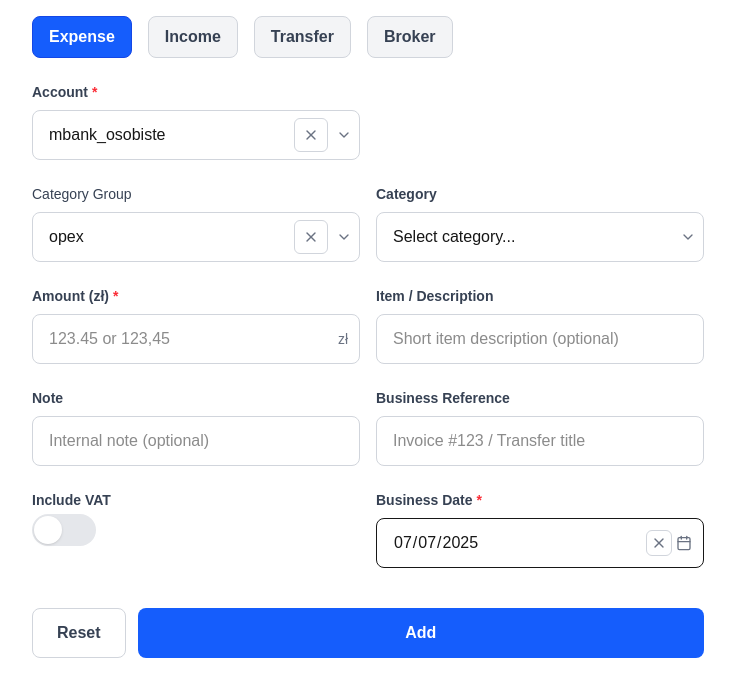
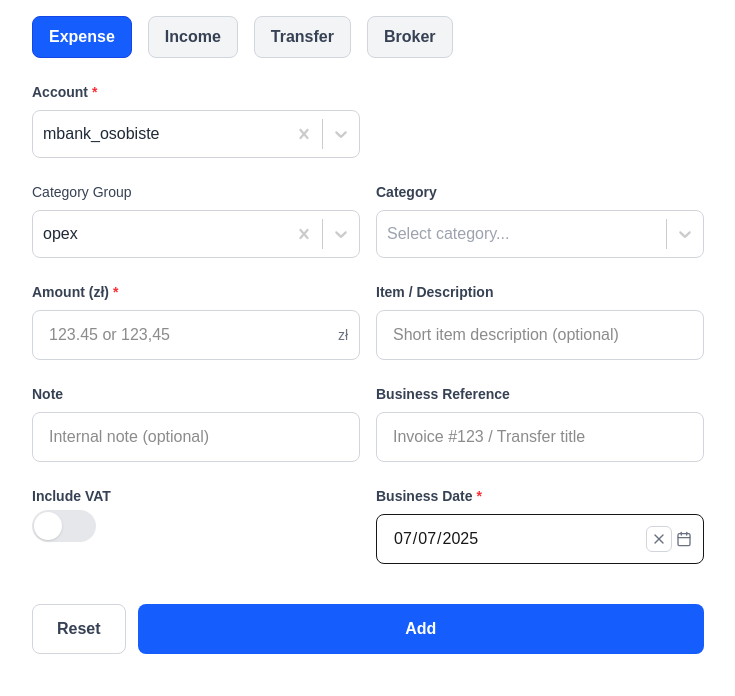
Before and after one commit to PawelJaronski/erp-front, a Next.js app: page / in a window 1280 px wide. Shown: the top 696 px of the page, without its empty margins (272-1007 px from the left). Built offline with nearby package versions, Linux system fonts and the light colour scheme.

Commit message:
React Select

```diff
--- a/src/app/globals.css
+++ b/src/app/globals.css
@@ -85,3 +85,51 @@ input[type="date"]::-webkit-calendar-picker-indicator {
   opacity: 0;
   display: none;
 }
+
+/* --------------------------------------------------
+   React Select – Custom styling
+   -------------------------------------------------- */
+
+.react-select-container .react-select__control {
+  min-height: 48px;
+  border-radius: 8px;
+  border: 1px solid #d1d5db;
+  transition: all 0.15s ease-in-out;
+}
+
+.react-select-container .react-select__control:hover {
+  border-color: #3b82f6;
+}
+
+.react-select-container .react-select__control--is-focused {
+  border-color: #3b82f6;
+  box-shadow: 0 0 0 1px #3b82f6;
+}
+
+.react-select-container .react-select__menu {
+  border-radius: 8px;
+  border: 1px solid #d1d5db;
+  box-shadow: 0 10px 15px -3px rgba(0, 0, 0, 0.1);
+}
+
+.react-select-container .react-select__option {
+  padding: 12px 16px;
+  cursor: pointer;
+}
+
+.react-select-container .react-select__option--is-focused {
+  background-color: #eff6ff;
+}
+
+.react-select-container .react-select__option--is-selected {
+  background-color: #3b82f6;
+  color: white;
+}
+
+.react-select-container .react-select__placeholder {
+  color: #9ca3af;
+}
+
+.react-select-container .react-select__single-value {
+  color: #1f2937;
+}
--- a/src/features/transactions/components/CategoryGroupSelect.tsx
+++ b/src/features/transactions/components/CategoryGroupSelect.tsx
@@ -1,6 +1,6 @@
 import React from 'react';
 import { categoryGroups } from '@/features/transactions/utils/staticData';
-import { ChevronDown, X } from 'lucide-react';
+import { ComboBox } from '@/shared/components/form/ComboBox';
 
 interface Props {
     value: string;
@@ -19,49 +19,31 @@ export const CategoryGroupSelect: React.FC<Props> = ({
     error,
     placeholder = 'Select category group'
 }) => {
+    const options = [
+        ...categoryGroups,
+        { value: 'other', label: 'Other' }
+    ];
+
     return (
         <div className="flex-1">
             <label className="block text-sm semibold text-gray-700 mb-2">
                 Category Group
             </label>
-            <div className="relative">
-                <select
+            <ComboBox
                 value={value}
-                    onChange={(e) => onChange(e.target.value)}
-                    className={`w-full appearance-none pr-20 px-4 py-3 cursor-pointer border rounded-lg focus:border-blue-500 focus:ring-0 focus:outline-none transition-colors ${
-                        error ? 'border-red-300 bg-red-50' : 'border-gray-300'
-                    }`}
-                >
-                    <option value="">{placeholder}</option>
-                    {categoryGroups.map((g) => (
-                        <option key={g.value} value={g.value}>
-                            {g.label}
-                        </option>
-                    ))}
-                    <option value="other">Other</option>
-                </select>
-                <ChevronDown className="pointer-events-none absolute right-2 top-1/2 -translate-y-1/2 w-4 h-4 text-gray-500" />
-                {value && (
-                    <button
-                        type="button"
-                        onClick={() => onChange('')}
-                        className="absolute right-8 top-1/2 -translate-y-1/2 p-2 cursor-pointer rounded-md border border-gray-300 bg-white hover:bg-gray-50 transition-colors"
-                        title="Clear category group"
-                    >
-                        <X className="w-4 h-4 text-gray-500" />
-                    </button>
-                )}
-                </div>
-                {value === 'other' && onCustomValueChange && (
+                onChange={onChange}
+                options={options}
+                error={error}
+                placeholder={placeholder}
+            />
+            {value === 'other' && (
                 <input
                     type="text"
                     value={customValue || ''}
                     onChange={(e) => onCustomValueChange(e.target.value)}
                     className="mt-2 w-full px-4 py-3 cursor-pointer border border-gray-300 rounded-lg focus:border-blue-500 focus:ring-0 focus:outline-none transition-colors"
+                    placeholder="Enter custom category group..."
                 />
-                )}
-                {error && (
-                    <p className="mt-1 text-sm text-red-600">{error}</p>
             )}
         </div>
     );
--- a/src/features/transactions/components/CategorySelect.tsx
+++ b/src/features/transactions/components/CategorySelect.tsx
@@ -1,7 +1,7 @@
 // frontend/src/features/transactions/components/CategorySelect.tsx
 import React from 'react';
 import { categoriesData } from '@/features/transactions/utils/staticData';
-import { ChevronDown, X } from 'lucide-react';
+import { ComboBox } from '@/shared/components/form/ComboBox';
 
 interface Props {
   value: string;
@@ -27,39 +27,23 @@ export const CategorySelect: React.FC<Props> = ({
     return categoriesData.filter((c) => c.group === categoryGroup);
   }, [categoryGroup]);
 
+  const options = [
+    ...availableCategories.map(c => ({ value: c.value, label: c.value })),
+    { value: 'other', label: 'Other' }
+  ];
+
   return (
     <div className="flex-1">
       <label className="block text-sm font-semibold text-gray-700 mb-2">
         Category
       </label>
-      <div className="relative">
-        <select
-          value={value}
-          onChange={(e) => onChange(e.target.value)}
-          className={`w-full appearance-none pr-20 px-4 py-3 cursor-pointer border rounded-lg focus:border-blue-500 focus:ring-0 focus:outline-none transition-colors ${
-            error ? 'border-red-300 bg-red-50' : 'border-gray-300'
-          }`}
-        >
-          <option value="">{placeholder}</option>
-          {availableCategories.map((c) => (
-            <option key={c.value} value={c.value}>
-              {c.value}
-            </option>
-          ))}
-          <option value="other">other</option>
-        </select>
-        <ChevronDown className="pointer-events-none absolute right-2 top-1/2 -translate-y-1/2 w-4 h-4 text-gray-500" />
-        {value && (
-          <button
-            type="button"
-            onClick={() => onChange("")}
-            className="absolute right-8 top-1/2 -translate-y-1/2 p-2 cursor-pointer rounded-md border border-gray-300 bg-white hover:bg-gray-50 transition-colors"
-            title="Clear category"
-          >
-            <X className="w-4 h-4 text-gray-500" />
-          </button>
-        )}
-      </div>
+      <ComboBox
+        value={value}
+        onChange={onChange}
+        options={options}
+        error={error}
+        placeholder={placeholder}
+      />
       {value === 'other' && onCustomValueChange && (
         <input
           type="text"
@@ -69,9 +53,6 @@ export const CategorySelect: React.FC<Props> = ({
           className="mt-2 w-full px-4 py-3 cursor-pointer border border-gray-300 rounded-lg focus:border-blue-500 focus:ring-0 focus:outline-none transition-colors"
         />
       )}
-      {error && (
-        <p className="mt-1 text-sm text-red-600">{error}</p>
-      )}
     </div>
   );
 };
--- a/src/shared/components/form/AccountSelect.tsx
+++ b/src/shared/components/form/AccountSelect.tsx
@@ -1,6 +1,6 @@
 import React from 'react';
-import { ChevronDown, X } from 'lucide-react';
 import { accounts } from '@/features/transactions/utils/staticData';
+import { ComboBox } from './ComboBox';
 
 interface AccountSelectProps {
   value: string;
@@ -15,35 +15,13 @@ export function AccountSelect({
   error,
   placeholder = 'Select account...'
 }: AccountSelectProps) {
-  const resetField = () => onChange('');
-
   return (
-    <div className="relative">
-      <select
-        value={value}
-        onChange={(e) => onChange(e.target.value)}
-        className={`w-full appearance-none pr-20 px-4 py-3 cursor-pointer border rounded-lg focus:border-blue-500 focus:ring-0 focus:outline-none transition-colors ${
-          error ? 'border-red-300 bg-red-50' : 'border-gray-300'
-        }`}
-      >
-        <option value="">{placeholder}</option>
-        {accounts.map((account) => (
-          <option key={account.value} value={account.value}>
-            {account.label}
-          </option>
-        ))}
-      </select>
-      <ChevronDown className="pointer-events-none absolute right-2 top-1/2 -translate-y-1/2 w-4 h-4 text-gray-500" />
-      {value && (
-        <button
-          type="button"
-          onClick={resetField}
-          className="absolute right-8 top-1/2 -translate-y-1/2 p-2 cursor-pointer rounded-md border border-gray-300 bg-white hover:bg-gray-50 transition-colors"
-          title="Clear account"
-        >
-          <X className="w-4 h-4 text-gray-500" />
-        </button>
-      )}
-    </div>
+    <ComboBox
+      value={value}
+      onChange={onChange}
+      options={accounts}
+      error={error}
+      placeholder={placeholder}
+    />
   );
 }
--- /dev/null
+++ b/src/shared/components/form/ComboBox.tsx
@@ -0,0 +1,82 @@
+import React from 'react';
+import Select from 'react-select';
+
+interface Option {
+  readonly value: string;
+  readonly label: string;
+}
+
+interface ComboBoxProps {
+  value: string;
+  onChange: (value: string) => void;
+  options: readonly Option[];
+  error?: string;
+  placeholder?: string;
+  isClearable?: boolean;
+  isSearchable?: boolean;
+  className?: string;
+}
+
+export function ComboBox({
+  value,
+  onChange,
+  options,
+  error,
+  placeholder = 'Select...',
+  isClearable = true,
+  isSearchable = true,
+  className = ''
+}: ComboBoxProps) {
+  const selectedOption = options.find(opt => opt.value === value) || null;
+
+  return (
+    <div className={className}>
+      <Select
+        value={selectedOption}
+        onChange={(option) => onChange(option?.value || '')}
+        options={options}
+        placeholder={placeholder}
+        isClearable={isClearable}
+        isSearchable={isSearchable}
+        className="react-select-container"
+        classNamePrefix="react-select"
+        styles={{
+          control: (base, state) => ({
+            ...base,
+            minHeight: '48px',
+            borderColor: error ? '#fca5a5' : state.isFocused ? '#3b82f6' : '#d1d5db',
+            backgroundColor: error ? '#fef2f2' : base.backgroundColor,
+            borderRadius: '8px',
+            '&:hover': {
+              borderColor: error ? '#fca5a5' : '#3b82f6'
+            }
+          }),
+          option: (base, state) => ({
+            ...base,
+            backgroundColor: state.isSelected ? '#3b82f6' : state.isFocused ? '#eff6ff' : base.backgroundColor,
+            color: state.isSelected ? '#ffffff' : base.color,
+            padding: '12px 16px',
+            cursor: 'pointer'
+          }),
+          menu: (base) => ({
+            ...base,
+            borderRadius: '8px',
+            border: '1px solid #d1d5db',
+            boxShadow: '0 10px 15px -3px rgba(0, 0, 0, 0.1)'
+          }),
+          placeholder: (base) => ({
+            ...base,
+            color: '#9ca3af'
+          }),
+          singleValue: (base) => ({
+            ...base,
+            color: '#1f2937'
+          })
+        }}
+      />
+      {error && (
+        <p className="mt-1 text-sm text-red-600">{error}</p>
+      )}
+    </div>
+  );
+}
--- a/src/shared/components/form/index.ts
+++ b/src/shared/components/form/index.ts
@@ -1,6 +1,7 @@
 export {};
 
-export * from './FormField';
 export * from './AccountSelect';
 export * from './AmountInput';
 export * from './DateInput';
+export * from './FormField';
+export * from './ComboBox';
```
Lines whose indentation alone changed are shown as unchanged.
